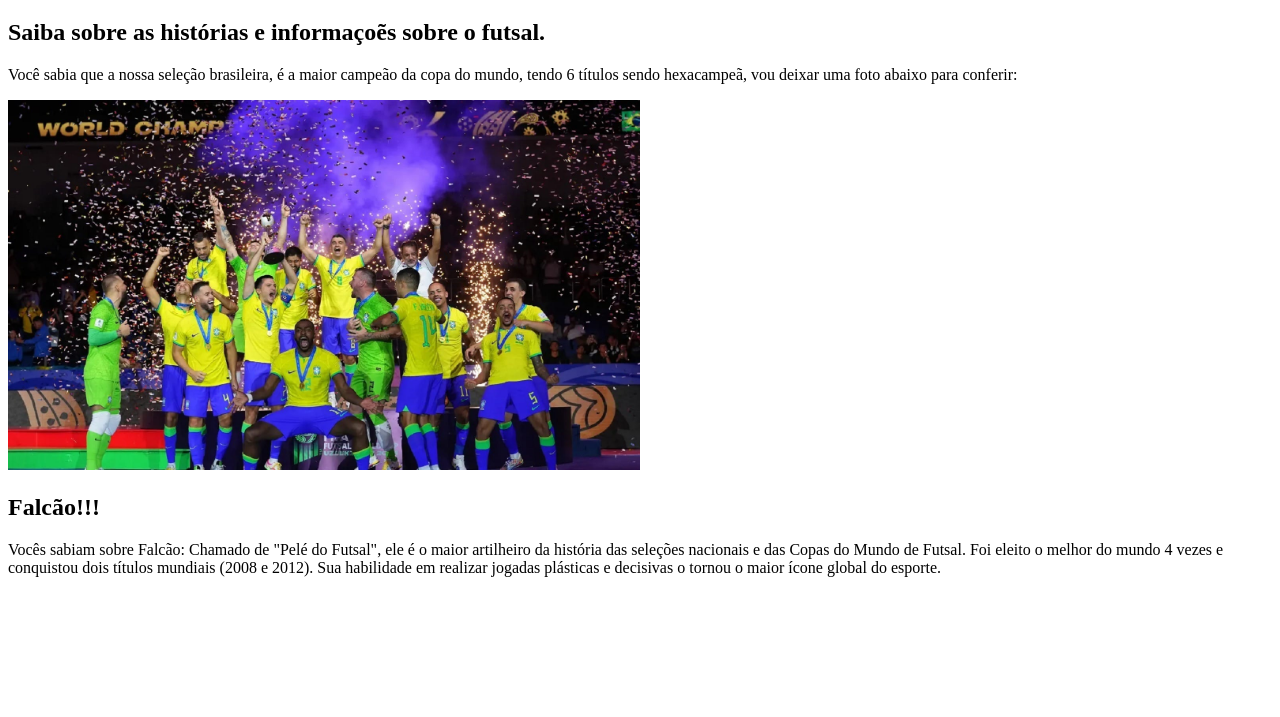
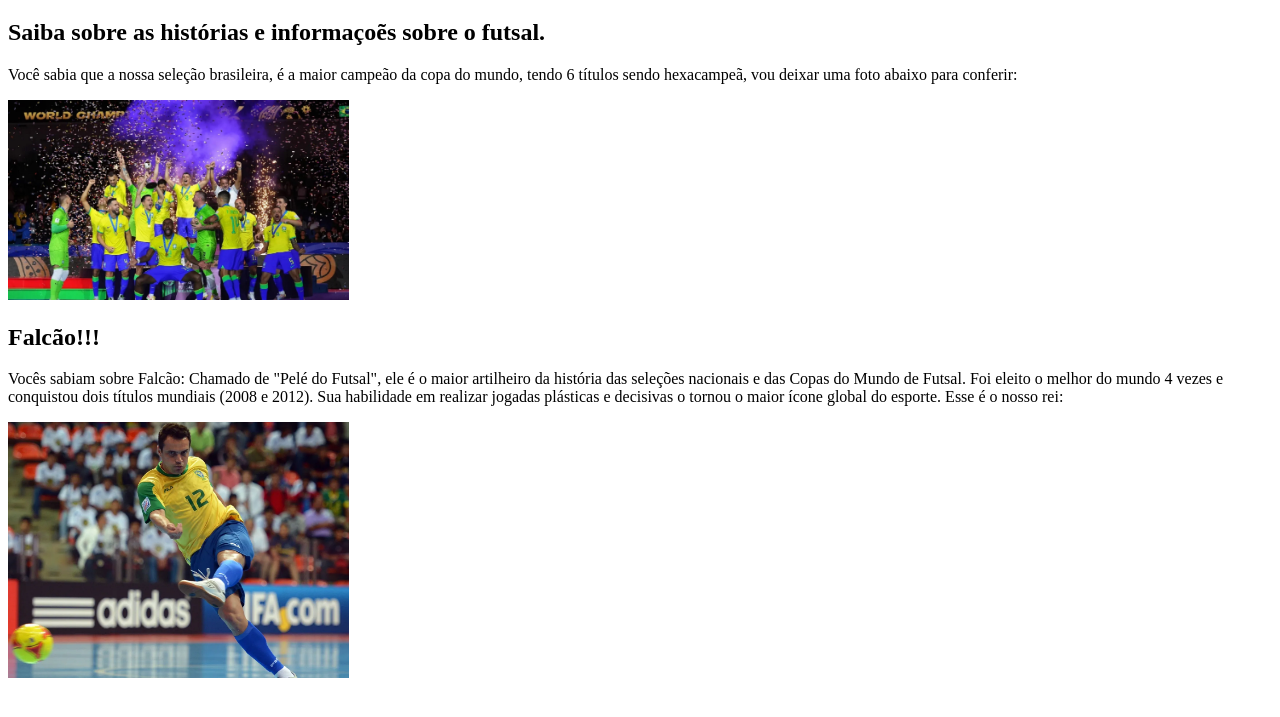
Before and after one commit to vitormeschialsantos-a11y/site-, a plain HTML site: page index.html in a window 1280 px wide. Shown: the part 61-778 px from the top of the page. Drawn offline with Linux system fonts and the light colour scheme.

Commit message:
Add files via upload

```diff
--- a/index.html
+++ b/index.html
@@ -9,8 +9,9 @@
     <h1>Tudo sobre o esporte!</h1>
     <h2>Saiba sobre as histórias e informaçoẽs sobre o futsal.</h2>
     <p>Você sabia que a nossa seleção brasileira, é a maior campeão da copa do mundo, tendo 6 títulos sendo hexacampeã, vou deixar uma foto abaixo para conferir:<p>
-<img src="brasil.jpg" width="50%" alt="">
+<img src="brasil.jpg" width="27%" alt="">
 <h2>Falcão!!!</h2>
-    </p>Vocês sabiam sobre Falcão: Chamado de "Pelé do Futsal", ele é o maior artilheiro da história das seleções nacionais e das Copas do Mundo de Futsal. Foi eleito o melhor do mundo 4 vezes e conquistou dois títulos mundiais (2008 e 2012). Sua habilidade em realizar jogadas plásticas e decisivas o tornou o maior ícone global do esporte.</p>
+    </p>Vocês sabiam sobre Falcão: Chamado de "Pelé do Futsal", ele é o maior artilheiro da história das seleções nacionais e das Copas do Mundo de Futsal. Foi eleito o melhor do mundo 4 vezes e conquistou dois títulos mundiais (2008 e 2012). Sua habilidade em realizar jogadas plásticas e decisivas o tornou o maior ícone global do esporte. Esse é o nosso rei:</p>
+    <img src="rei.webp" width="27%¨" alt="">
 </body>
 </html>
```
Also changed, not shown: rei.webp (added).
